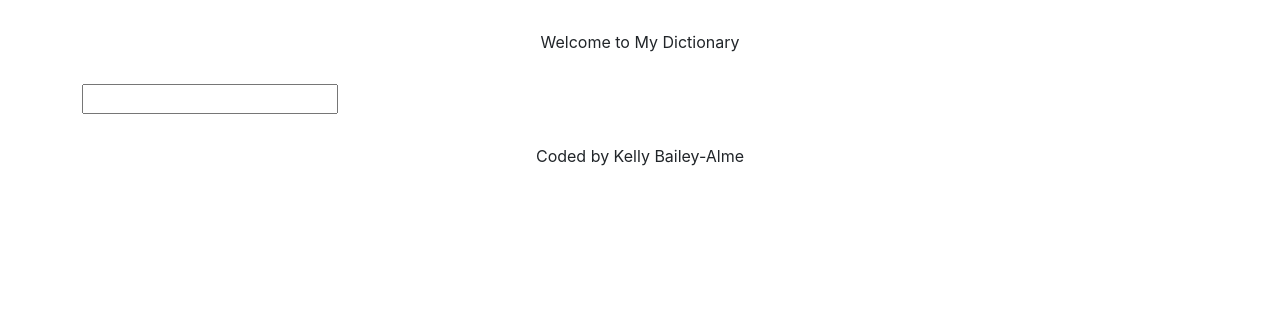
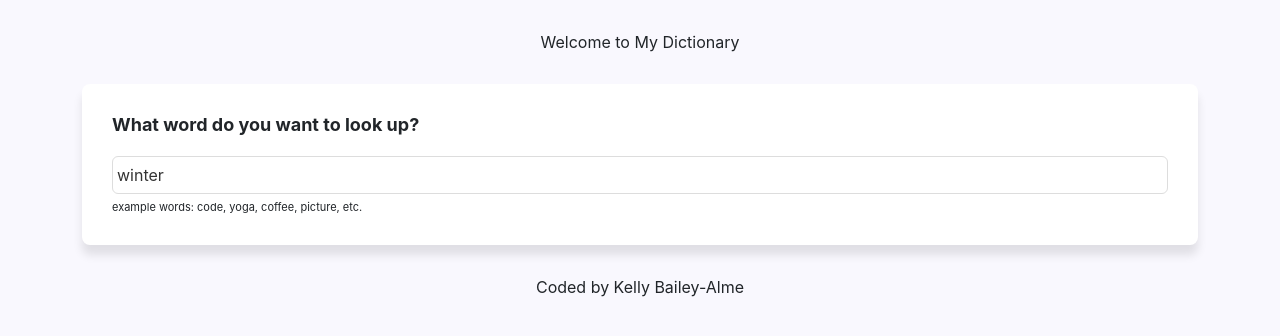
Before and after one commit to kblizzy22/dictionary-project, a React (Create React App) app: page / in a window 1280 px wide. Shown: the top 336 px of the page. Built offline with nearby package versions, Linux system fonts and the light colour scheme; no server answers; the HTML template or start-up script is replaced by a standard one.

Commit message:
styled application

```diff
--- a/src/App.css
+++ b/src/App.css
@@ -1,3 +1,7 @@
+body {
+  background: #f9f8fe;
+}
+
 .App-header {
   text-align: center;
   margin: 30px 0;
--- a/src/App.js
+++ b/src/App.js
@@ -9,7 +9,7 @@ function App() {
           Welcome to My Dictionary
         </header>
         <main>
-          <Dictionary />
+          <Dictionary defaultKeyword="winter"/>
         </main>
         <footer className="App-footer">Coded by Kelly Bailey-Alme</footer>
       </div>
--- a/src/Dictionary.css
+++ b/src/Dictionary.css
@@ -0,0 +1,26 @@
+.Dictionary h1 {
+    font-size: 18px;
+    font-weight: bold;
+    margin-bottom: 20px;
+}
+
+.Dictionary section {
+    background: white;
+    padding: 30px;
+    border-radius: 8px;
+    box-shadow: 0 10px 10px rgb(0,0,0,0.1);
+    margin: 20px 0;
+}
+
+.Dictionary input {
+    width: 100%;
+    padding: 6px 4px;
+    border: 1px solid #ddd;
+    border-radius: 6px;
+    color: #333;
+}
+
+.Dictionary .hint {
+    font-size: 11px;
+    margin-top: 5px;
+}
--- a/src/Dictionary.js
+++ b/src/Dictionary.js
@@ -3,33 +3,53 @@ import axios from "axios";
 import Results from "./Results.js";
 import "./Dictionary.css";
 
-export default function Dictionary() {
-    let [keyword, setKeyword] = useState("");
+export default function Dictionary(props) {
+    let [keyword, setKeyword] = useState(props.defaultKeyword);
     let [results, setResults] = useState(null);
+    let [loaded, setLoaded] =useState(false);
 
     function handleResponse(response) {
         console.log(response.data);
         setResults(response.data);
     }
 
-    function search(event) {
-        event.preventDefault();
-
+    function search() {
         let apiKey = "91o0f2f84c841e4a7c38t44e6d3be32a";
         let apiUrl = `https://api.shecodes.io/dictionary/v1/define?word=${keyword}&key=${apiKey}`;
         axios.get(apiUrl).then(handleResponse);
+    }
+
+    function handleSubmit(event) {
+        event.preventDefault();
+        search();
     }
 
     function handleKeywordChange(event) {
         setKeyword(event.target.value);
     }
 
+    function load() {
+        setLoaded(true);
+        search();
+    }
+
+    if (loaded) {
         return (
             <div className="Dictionary">
-            <form onSubmit={search}>
-                <input type="search" onChange={handleKeywordChange}/>
+                <section>
+                    <h1>What word do you want to look up?</h1>
+                    <form onSubmit={handleSubmit}>
+                        <input type="search" onChange={handleKeywordChange} defaultValue={props.defaultKeyword}/>
                     </form>
+                    <div className="hint">
+                        example words: code, yoga, coffee, picture, etc.
+                    </div>
+                </section>
                 <Results results={results} />
             </div>
         );
+    } else {
+        load();
+        return "Loading";
     }
+}
--- /dev/null
+++ b/src/Meaning.css
@@ -0,0 +1,11 @@
+.Meaning h3 {
+    font-size: 24px;
+    line-height: 1.5;
+    font-weight: bold;
+}
+
+.Meaning .example {
+    color: #70757a;
+    font-style: italic;
+    margin-top: 10px;
+}
--- a/src/Meaning.js
+++ b/src/Meaning.js
@@ -1,4 +1,5 @@
 import React from "react";
+import "./Meaning.css";
 import Synonyms from "./Synonyms.js";
 
 export default function Meaning(props) {
@@ -6,14 +7,14 @@ export default function Meaning(props) {
         <div className="Meaning">
             <h3>{props.meaning.partOfSpeech}</h3>
             <div>
-                <p>
-                    <strong>Definition:</strong>{props.meaning.definition}
-                    <br />
-                    <strong>Example:</strong>{props.meaning.example}
-                    <br />
-                    <strong>Synonyms:</strong>
-                    <Synonyms synonyms={props.meaning.synonyms} />
-                </p>
+                <div className="definition">
+                    {props.meaning.definition}
+                </div>
+                <div className="example">
+                    {props.meaning.example}
+                </div>
+                <Synonyms synonyms={props.meaning.synonyms} />
+
             </div>
         </div>
     );
--- /dev/null
+++ b/src/Phonetic.css
@@ -0,0 +1,4 @@
+.Phonetic {
+    height: 50px;
+    opacity: 0.7;
+}
--- /dev/null
+++ b/src/Results.css
@@ -0,0 +1,5 @@
+.Results h2 {
+    font-size: 36px;
+    font-weight: bold;
+    line-height: 1.5;
+}
--- a/src/Results.js
+++ b/src/Results.js
@@ -6,13 +6,15 @@ export default function Results(props) {
     if (props.results) {
         return (
             <div className="results">
-                <h2>{props.results.word}</h2>
-                <Phonetic phonetic={props.results.phonetic} />
+                <section>
+                    <h2>{props.results.word}</h2>
+                    <Phonetic phonetic={props.results.phonetic} />
+                </section>
                 {props.results.meanings.map(function (meaning, index) {
                     return (
-                        <div key={index}>
+                        <section key={index}>
                             <Meaning meaning={meaning} />
-                        </div>
+                        </section>
                     );
                   })}
             </div>
```
Also changed, not shown: src/Synonyms.css (added, +10 -0 lines). Lines whose indentation alone changed are shown as unchanged.
